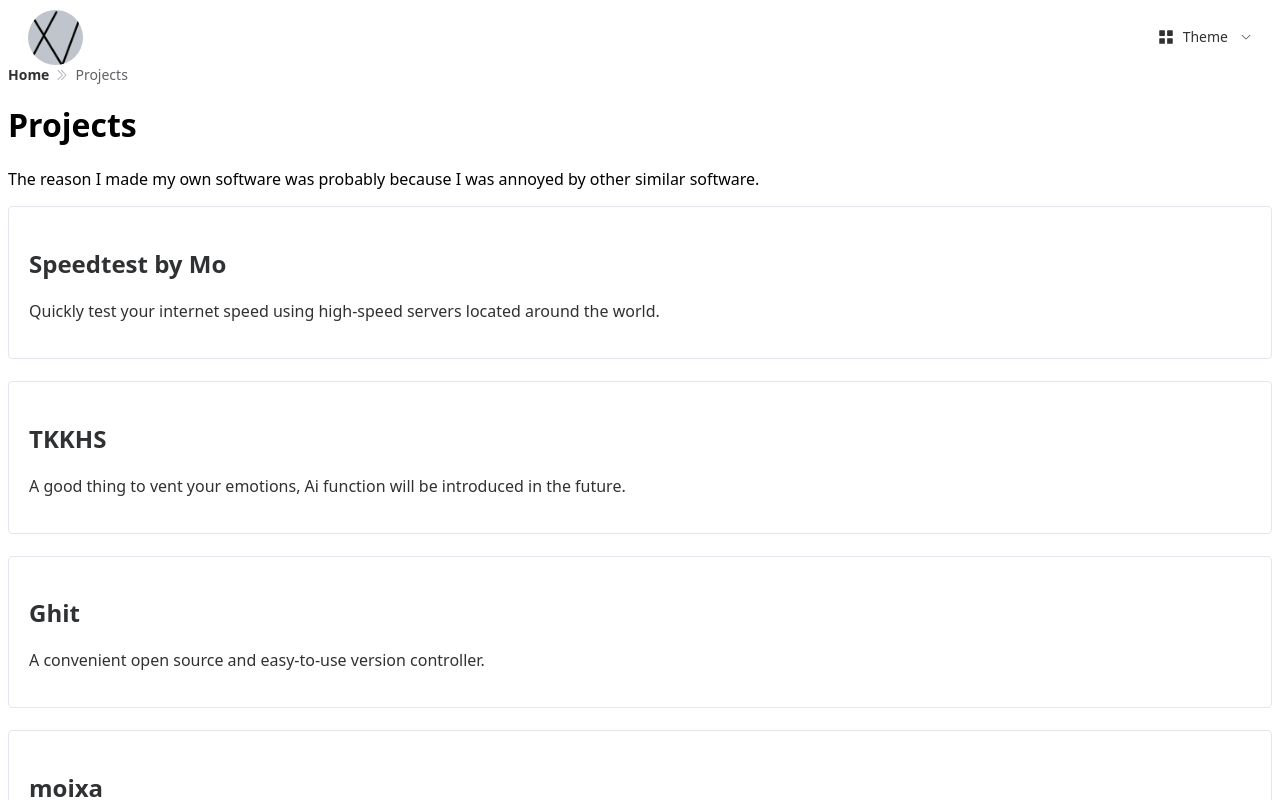
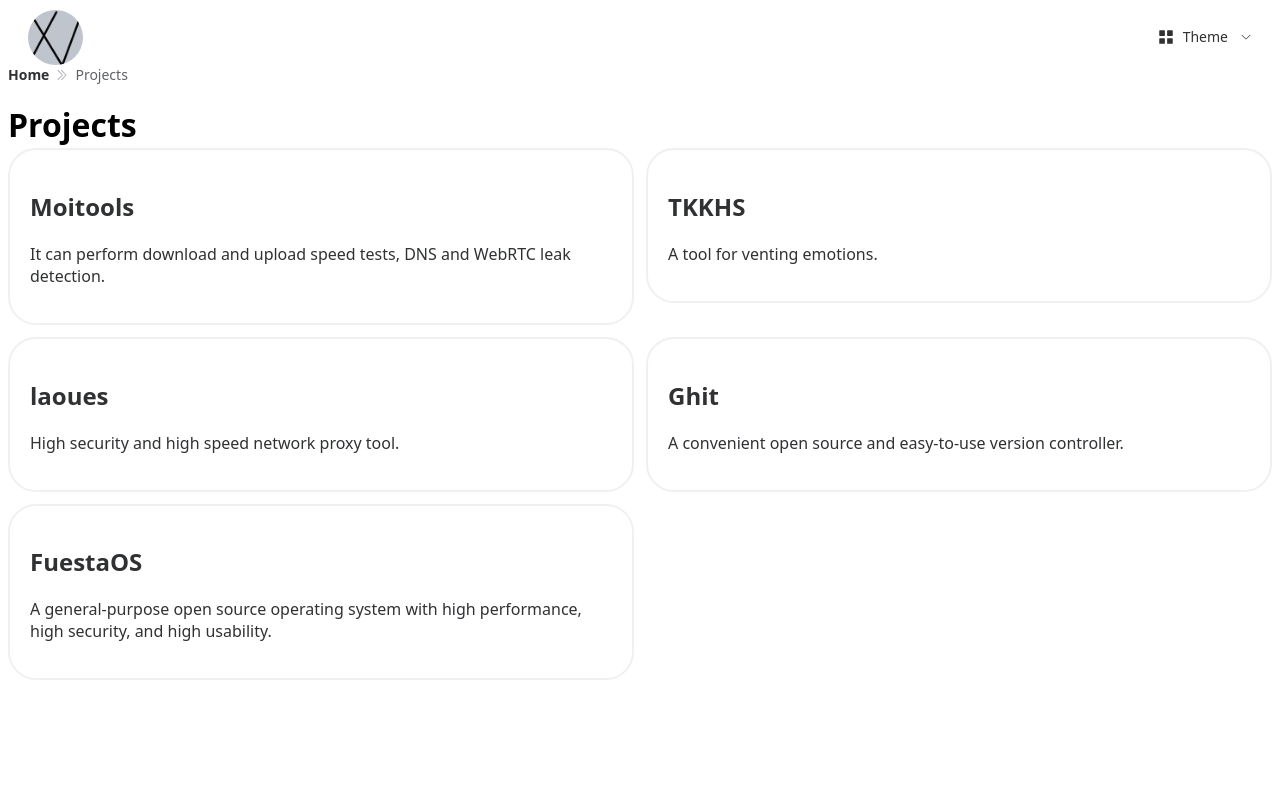
Before and after one commit to mokanove/867678.xyz, a Vue app: page /projects in a window 1280 px wide. Shown: the top 800 px of the page. Built offline with nearby package versions, Linux system fonts and the light colour scheme.

Commit message:
So Ai, you sun of a bitch

```diff
--- a/index.html
+++ b/index.html
@@ -6,7 +6,15 @@
 <meta name="viewport" content="width=device-width, initial-scale=1.0" />
 <title>MoKanove</title>
 <style>
-*{font-family: "Noto Sans", 'Segoe UI', "Roboto", sans-serif}
+:root {
+  -webkit-font-smoothing: antialiased;
+  -moz-osx-font-smoothing: grayscale;
+  text-rendering: optimizeLegibility;
+}
+*{
+    font-family: "Noto Sans SC","Noto Sans", 'Segoe UI', "Roboto", sans-serif;
+    -webkit-tap-highlight-color: transparent;
+}
 </style>
 </head>
 <body>
--- a/package.json
+++ b/package.json
@@ -1,7 +1,7 @@
 {
   "name": "867678.xyz",
   "private": true,
-  "version": "3.4.2",
+  "version": "3.4.3",
   "type": "module",
   "scripts": {
     "dev": "vite",
--- a/src/router/index.ts
+++ b/src/router/index.ts
@@ -38,9 +38,9 @@ const router = createRouter({
       component: () => import('../views/projects/fuestaos.vue'),
     },
     {
-      path: '/projects/moixa',
-      name: 'moixa',
-      component: () => import('../views/projects/moixa.vue'),
+      path: '/projects/laoues',
+      name: 'laoues',
+      component: () => import('../views/projects/laoues.vue'),
     },
     {
       path: '/projects/ghit',
--- a/src/views/home.vue
+++ b/src/views/home.vue
@@ -3,33 +3,33 @@
     <div class="content-box">
       <h1 class="title">Welcome, I'm <span class="accent">Mo Kanove</span></h1>
       <div class="button-group">
-        <el-button type="info" class="md-btn" plain @click="Github"><el-icon><Link /></el-icon>Github</el-button>
-        <el-button type="primary" class="md-btn" plain @click="EMail"><el-icon><ChatLineSquare /></el-icon>E-Mail</el-button>
-        <el-button type="success" class="md-btn"plain @click="donate"><el-icon><Money /></el-icon>Donate</el-button>
+        <el-button type="info" class="su-btn" plain @click="Github"><el-icon><Link /></el-icon>Github</el-button>
+        <el-button type="primary" class="su-btn" plain @click="EMail"><el-icon><ChatLineSquare /></el-icon>E-Mail</el-button>
+        <el-button type="success" class="su-btn"plain @click="donate"><el-icon><Money /></el-icon>Donate</el-button>
       </div>
     </div>
   </div>
 <el-row :gutter="10">
     <el-col :xs="24" :sm="12" :md="12" :lg="12">
-    <el-card shadow="hover" @click="link('moitools')" class="clickable-card">
+    <el-card su-btn @click="link('moitools')" class="clickable-card">
     <h2>Moitools</h2>
-    <p>It can perform download and upload speed tests, DNS and WebRTC leak detection, etc. on the web page.</p>
+    <p>It can perform download and upload speed tests, DNS and WebRTC leak detection.</p>
     </el-card>
     </el-col>
     <el-col :xs="24" :sm="12" :md="12" :lg="12">
-    <el-card shadow="hover" @click="link('tkkhs')" class="clickable-card">
+    <el-card su-btn @click="link('tkkhs')" class="clickable-card">
     <h2>TKKHS</h2>
     <p>A tool for venting emotions.</p>
     </el-card>
     </el-col>
     <el-col :xs="24" :sm="12" :md="12" :lg="12">
-    <el-card shadow="hover" @click="link('')" class="clickable-card">
+    <el-card su-btn @click="link('')" class="clickable-card">
     <h2>Projects</h2>
     <p>More bigger, more interesting, more fun and more promising projects to be developed.</p>
     </el-card>
     </el-col>
     <el-col :xs="24" :sm="12" :md="12" :lg="12">
-    <el-card shadow="hover" @click="updates" class="clickable-card">
+    <el-card su-btn @click="updates" class="clickable-card">
     <h2>Updates & Fixeds</h2>
     <p>This is the website's update and fix log.</p>
   </el-card>
@@ -43,12 +43,12 @@
     </el-card>
   </el-col>
 </el-row>
-<el-card shadow="never" class="footer-card">
+<el-card class="footer-card">
   <el-text>© 2026 MoKanove</el-text>
   <el-divider direction="vertical" />
   <el-text>Version: {{ websiteVersion }}</el-text>
   <el-divider direction="vertical" />
-  <el-text>Built time: 2026-01-17</el-text>
+  <el-text>Built time: 2026-01-18</el-text>
   <br /> <el-link href="https://github.com/mokanove/867678.xyz" target="_blank">Source Code</el-link>
   <el-divider direction="vertical" />
   <el-text>Full IPv6 is Ready</el-text>
@@ -63,8 +63,14 @@ const donate = () => {
   })
 }
 //link
-const Github = () => {window.open('https://github.com/mokanove', '_blank')}
-const EMail = () => {window.open('mailto:me@867678.xyz', '_blank')}
+const Github = () => {
+  window.open('https://github.com/mokanove', '_blank')
+}
+const EMail = () => {
+  ElMessageBox.alert('me@867678.xyz ', 'E-Mali', {
+    confirmButtonText: 'OK',
+  })
+}
 import { useRouter } from 'vue-router'
 const router = useRouter()
 const link = (projectName) => {
@@ -82,15 +88,10 @@ const websiteVersion = __APP_VERSION__;
   align-items: center;
   min-height: 35vh;
   padding: 15px;
-}
-.content-box {
-  max-width: 900px;
   text-align: center;
 }
 .title {
-  font-size: clamp(2.2rem, 6vw, 4rem);
-  font-weight: 800;
-  line-height: 1.1;
+  font: 800 clamp(2.2rem, 6vw, 4rem)/1.1 sans-serif;
   letter-spacing: -0.04em;
   margin-bottom: 12px;
 }
@@ -103,51 +104,46 @@ const websiteVersion = __APP_VERSION__;
   justify-content: center;
   margin-top: 24px;
 }
-.md-btn {
-border-radius: 20px !important;
-padding: 12px 24px !important;
-height: auto !important;
+.su-btn {
+  border-radius: 20px !important;
+  padding: 12px 24px !important;
+  height: auto !important;
+  transition: transform 0.2s;
 }
-.md-btn:hover {
+.su-btn:hover {
   transform: scale(1.08);
 }
 .el-row {
-  margin: -20px -6px 0 -6px !important;
+  margin: -20px -6px 0 !important;
   gap: 12px 0;
   padding-bottom: 15px !important;
 }
 .el-col {
   padding: 0 6px !important;
-  margin-bottom: 0px;
 }
 .el-card {
   border: 2px solid #f0f0f0 !important;
   border-radius: 28px !important;
   transition: all 0.25s ease;
   box-shadow: none !important;
-  cursor: default;
 }
 :deep(.el-card__header) {
   border: none !important;
-  padding: 25px 25px 0 25px !important;
+  padding: 25px 25px 0 !important;
 }
 :deep(.el-card__body) {
-  padding: 12px 25px 25px 25px !important;
+  padding: 12px 25px 25px !important;
 }
 .el-card h2 {
-  font-size: 1.5rem;
-  font-weight: 800;
-  margin: 0 0 6px 0;
+  font: 800 1.5rem/1.1 sans-serif;
+  margin-bottom: 6px;
   letter-spacing: -0.03em;
-  line-height: 1.1;
   display: flex;
   align-items: center;
 }
 .el-card p {
-  font-size: 0.95rem;
+  font-size: .95rem;
   line-height: 1.35;
-  color: #444;
-  margin: 0;
 }
 .clickable-card {
   cursor: pointer !important;
@@ -157,7 +153,7 @@ height: auto !important;
   margin-left: 8px;
   opacity: 0;
   transform: translateX(-10px);
-  transition: all 0.2s ease;
+  transition: .2s;
   color: var(--el-color-primary);
 }
 .clickable-card:hover {
@@ -173,17 +169,10 @@ height: auto !important;
   border: none !important;
   background: transparent !important;
   text-align: center;
-  padding: 20px 0 40px 0 !important;
+  padding: 20px 0 40px !important;
 }
 .footer-card :deep(.el-card__body) {
   padding: 0 !important;
-}
-.footer-card .el-text,
-.footer-card .el-link {
-  letter-spacing: 0;
-}
-.footer-card .el-link:hover {
-  color: var(--el-color-primary) !important;
 }
 .footer-card .el-divider--vertical {
   border-color: #ddd !important;
--- a/src/views/projects.vue
+++ b/src/views/projects.vue
@@ -4,31 +4,38 @@
 <el-breadcrumb-item>Projects</el-breadcrumb-item>
 </el-breadcrumb>
   <h1>Projects</h1>
-  <p>The reason I made my own software was probably because I was annoyed by other similar software.</p>
-<el-card shadow="hover" @click="link('moitools')">
-    <h2>Speedtest by Mo</h2>
-    <p>Quickly test your internet speed using high-speed servers located around the world.</p>
+<el-row :gutter="10">
+    <el-col :xs="24" :sm="12" :md="12" :lg="12">
+    <el-card @click="link('moitools')">
+    <h2>Moitools</h2>
+    <p>It can perform download and upload speed tests, DNS and WebRTC leak detection.</p>
   </el-card>
-  <br />
-  <el-card shadow="hover" @click="link('tkkhs')">
+  </el-col>
+  <el-col :xs="24" :sm="12" :md="12" :lg="12">
+  <el-card @click="link('tkkhs')">
     <h2>TKKHS</h2>
-    <p>A good thing to vent your emotions, Ai function will be introduced in the future.</p>
+    <p>A tool for venting emotions.</p>
   </el-card>
-  <br />
- <el-card shadow="hover" @click="link('ghit')">
+  </el-col>
+  <el-col :xs="24" :sm="12" :md="12" :lg="12">
+   <el-card @click="link('laoues')">
+    <h2>laoues</h2>
+    <p>High security and high speed network proxy tool.</p>
+  </el-card>
+  </el-col>
+  <el-col :xs="24" :sm="12" :md="12" :lg="12">
+ <el-card @click="link('ghit')">
     <h2>Ghit</h2>
     <p>A convenient open source and easy-to-use version controller.</p>
   </el-card>
-   <br />
-   <el-card shadow="hover" @click="link('moixa')">
-    <h2>moixa</h2>
-    <p>High security and high speed network proxy tool.</p>
-  </el-card>
-   <br />
-   <el-card shadow="hover" @click="link('FuestaOS')">
+  </el-col>
+  <el-col :xs="24" :sm="12" :md="12" :lg="12">
+   <el-card @click="link('FuestaOS')">
     <h2>FuestaOS</h2>
     <p>A general-purpose open source operating system with high performance, high security, and high usability.</p>
   </el-card>
+</el-col>
+</el-row>
 </template>
 <script setup>
 import { Back , Money , DArrowRight , Document} from '@element-plus/icons-vue'
@@ -41,3 +48,19 @@ const link = (projectName) => {
     router.push(`/projects/${projectName}`);
 }
 </script>
+<style scoped>
+  .el-card {
+  border: 2px solid #f0f0f0 !important;
+  border-radius: 28px !important;
+  transition: all 0.25s ease;
+  box-shadow: none !important;
+}
+.el-row {
+  margin: -20px -6px 0 !important;
+  gap: 12px 0;
+  padding-bottom: 15px !important;
+}
+.el-col {
+  padding: 0 6px !important;
+}
+</style>
--- a/src/views/projects/moitools.vue
+++ b/src/views/projects/moitools.vue
@@ -2,30 +2,28 @@
   <el-breadcrumb :separator-icon="DArrowRight" >
   <el-breadcrumb-item :to="{ path: '/' }">Home</el-breadcrumb-item>
   <el-breadcrumb-item :to="{ path: '/projects' }">Projects</el-breadcrumb-item>
-  <el-breadcrumb-item>SpeedTest</el-breadcrumb-item>
+  <el-breadcrumb-item>Moitools</el-breadcrumb-item>
   </el-breadcrumb>
-  <h1>SpeedTest  | Mo</h1>
+  <h1>Moitools</h1>
   <el-row :gutter="10">
   <el-col :xs="24" :sm="12" :md="12" :lg="12">
-  <el-card shadow="hover">
-    <h2>Client</h2>
-    <h3 id="sip">{{ Clientinfo }}</h3>
+  <el-card>
+    <h2>You</h2>
+    <h3 id="sip">{{ clientinfo }}</h3>
+    <el-text>Test data is for reference only and no guarantee is provided.</el-text>
   </el-card>
   </el-col>
   <el-col :xs="24" :sm="12" :md="12" :lg="12">
-  <el-card shadow="hover">
-    <h2>Server</h2>
+  <el-card>
+    <h2>Speed</h2>
     <h3>Download:{{ downloadSpeed }} Latency:{{ latency }}</h3>
+    <el-text>Please note the data consumption during speed testing.</el-text>
   </el-card>
  </el-col>
-</el-row><p></p>
-  <el-card shadow="hover">
-       <div class="test"><el-button type="primary" @click="Go" :disabled="isTesting" plain class="speed-btn">Start test</el-button></div>
-        <p></p>
-       <img src="https://skillicons.dev/icons?i=ts,vite,cloudflare" height="30px"/><el-divider direction="vertical" />
-       <el-link type="primary" href="https://github.com/mokanove/867678.xyz/blob/main/src/views/projects/speedtest.vue" target="_blank">Source Code</el-link><el-divider direction="vertical" />
-       <el-text>Please note the data consumption during speed testing.</el-text><el-divider direction="vertical" />
-       <el-text>Test data is for reference only and no guarantee is provided.</el-text>
+</el-row>
+<div class="test"><el-button type="primary" @click="Go" :disabled="isTesting" plain class="speed-btn">Start speedtest</el-button></div><p></p>
+  <el-card class="footer-card">
+       <el-link type="primary" href="https://github.com/mokanove/867678.xyz/blob/main/src/views/projects/moitools.vue" target="_blank">Source Code</el-link>
    </el-card>
 </template>
 <script lang="ts" setup>
@@ -33,15 +31,15 @@
 import { DArrowRight } from '@element-plus/icons-vue'
 //get user ip
 import { ref, onMounted } from 'vue'
-const Clientinfo = ref('Getting your IP...')
+const clientinfo = ref('Getting data...')
 const preferred = ref('')
 const fetchIps = async () => {
   const fetchJson = (url: string) =>
     fetch(url).then(r => r.json()).catch(() => ({ ip: 'Failed' }));
   const [v4Res, v6Res, dualRes] = await Promise.all([
-    fetchJson('https://ipinfo.io/json'),
-    fetchJson('https://v6.ipinfo.io/json'),
-    fetchJson('https://api.867678.xyz/')
+    fetchJson('https://api4.ipify.org/?format=json'),
+    fetchJson('https://api6.ipify.org/?format=json'),
+    fetchJson('https://api64.ipify.org/?format=json')
   ]);
   if (dualRes.ip !== 'Failed') {
     preferred.value = dualRes.ip.includes(':') ? 'IPv6' : 'IPv4';
@@ -53,11 +51,11 @@ const fetchIps = async () => {
     `IPv6: ${v6Res.ip}`,
     `Preferred: ${preferred.value}`
   ];
-  Clientinfo.value = lines.join('\n');
+  clientinfo.value = lines.join('\n');
 };
 onMounted(fetchIps)
 //Latency
-const latency = ref('Not started');
+const latency = ref('');
 const Latency = async () => {
   latency.value = 'Testing...';
   const samples: number[] = [], url = 'https://cp.cloudflare.com/generate_204';
@@ -80,7 +78,7 @@ const Latency = async () => {
 };
 //test
 //down
-const downloadSpeed = ref('Not started'), isDownloading = ref(false);
+const downloadSpeed = ref(''), isDownloading = ref(false);
 const Download = async () => {
   if (isDownloading.value) return;
   isDownloading.value = true;
@@ -116,73 +114,6 @@ const Download = async () => {
     downloadSpeed.value = totalBytes > 0 ? `${((totalBytes * 8) / 1e6 / finalSec).toFixed(2)} Mbps` : 'Failed';
   }
 };
-//up
-// const uploadSpeed = ref('Not started'), isUploading = ref(false);
-
-// const Upload = async () => {
-//   if (isUploading.value) return;
-//   isUploading.value = true;
-//   uploadSpeed.value = 'Connecting...';
-//   const ctrl = new AbortController();
-//   const DURATION = 5000;
-//   const CHUNK_SIZE = 2 * 1024 * 1024;
-//   const CONCURRENCY = 4;
-//   const startTime = performance.now();
-//   const activeBytes = new Array(CONCURRENCY).fill(0);
-//   let totalBytes = 0;
-//   const data = new Uint8Array(CHUNK_SIZE);
-//   crypto.getRandomValues(data);
-//   const calculateMbps = (bytes: number, ms: number) => {
-//     if (ms <= 0) return '0.00';
-//     return ((bytes * 8) / 1048576 / (ms / 1000)).toFixed(2);
-//   };
-//   const timer = setInterval(() => {
-//     const elapsed = performance.now() - startTime;
-//     if (elapsed <= 500) return;
-//     const currentBytes = totalBytes + activeBytes.reduce((a, b) => a + b, 0);
-//     uploadSpeed.value = `${calculateMbps(currentBytes, elapsed)} Mbps`;
-//   }, 100);
-//   const task = (i: number) => new Promise<void>(resolve => {
-//     const run = () => {
-//       if (ctrl.signal.aborted) return resolve();
-//       const x = new XMLHttpRequest();
-//       x.open('POST', `https://speed.cloudflare.com/__up?measId=${Math.random()}`);
-//       x.upload.onprogress = e => {
-//         if (e.lengthComputable) activeBytes[i] = e.loaded;
-//       };
-//       x.onload = () => {
-//         totalBytes += CHUNK_SIZE;
-//         activeBytes[i] = 0;
-//         if (!ctrl.signal.aborted) run(); else resolve();
-//       };
-//       x.onerror = () => {
-//         activeBytes[i] = 0;
-//         if (!ctrl.signal.aborted) setTimeout(run, 500); else resolve();
-//       };
-//       ctrl.signal.addEventListener('abort', () => {
-//         x.abort();
-//         resolve();
-//       }, { once: true });
-//       x.send(data);
-//     };
-//     run();
-//   });
-//   const timeoutId = setTimeout(() => ctrl.abort(), DURATION);
-//   try {
-//     await Promise.all(Array.from({ length: CONCURRENCY }, (_, i) => task(i)));
-//   } catch (e) {
-//     console.error(e);
-//   } finally {
-//     clearTimeout(timeoutId);
-//     clearInterval(timer);
-//     const finalElapsed = performance.now() - startTime;
-//     const finalBytes = totalBytes + activeBytes.reduce((a, b) => a + b, 0);
-//     uploadSpeed.value = finalBytes > 0
-//       ? `${calculateMbps(finalBytes, finalElapsed)} Mbps`
-//       : 'Error';
-//     isUploading.value = false;
-//   }
-// };
 //all
 const isTesting = ref(false);
 const Go = async () => {
@@ -211,5 +142,40 @@ const Go = async () => {
   font-size: 1.5rem;
   font-weight: 800;
   width: 100%;
+  border-radius: 50px;
+}
+.el-row {
+  margin: -20px -6px 0 !important;
+  gap: 12px 0;
+  padding-bottom: 15px !important;
+}
+.el-col {
+  padding: 0 6px !important;
+}
+.el-card {
+  border: 2px solid #f0f0f0 !important;
+  border-radius: 28px !important;
+  transition: all 0.25s ease;
+  box-shadow: none !important;
+}
+:deep(.el-card__header) {
+  border: none !important;
+  padding: 25px 25px 0 !important;
+}
+:deep(.el-card__body) {
+  padding: 12px 25px 25px !important;
+}
+.footer-card {
+  border: none !important;
+  background: transparent !important;
+  text-align: center;
+  padding: 10px 0 20px !important;
+}
+.footer-card :deep(.el-card__body) {
+  padding: 0 !important;
+}
+.footer-card .el-divider--vertical {
+  border-color: #ddd !important;
+  margin: 0 12px;
 }
 </style>
--- a/src/views/updates.vue
+++ b/src/views/updates.vue
@@ -1,5 +1,10 @@
 <template>
   <el-timeline>
+    <el-timeline-item timestamp="2026/01/18 (v3.4.3)" placement="top">
+      <el-card class="log-card" shadow="never">
+        <p>Some style change.</p>
+      </el-card>
+    </el-timeline-item>
     <el-timeline-item timestamp="2026/01/17 (v3.4.2)" placement="top">
       <el-card class="log-card" shadow="never">
         <p>This webpage has undergone significant design changes and is based on the Material 3 design.</p>
```
Also changed, not shown: src/views/error/404.vue (+65 -14 lines), src/views/projects/laoues.vue (renamed from src/views/projects/moixa.vue), 1 other file (tests, documents, lock files or other folders).
